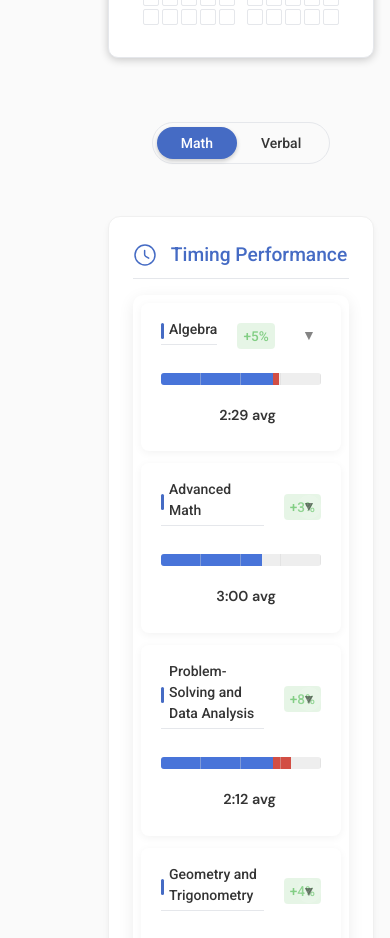
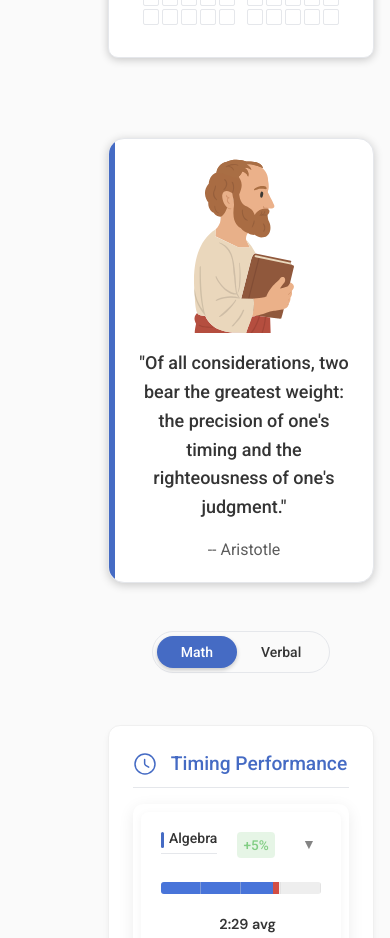
Before and after one commit to Orujhimaru/max_odyssey, a React (Vite) app: page /lab in a window 390 px wide. Shown: the part 1360-2298 px from the top of the page. Built offline with nearby package versions, Linux system fonts and the light colour scheme; sample sign-in values are in the browser's storage; a web font is replaced by a local one.

Commit message:
design: Quote added

```diff
--- a/src/pages/LabPage/LabPage.css
+++ b/src/pages/LabPage/LabPage.css
@@ -1159,3 +1159,74 @@
   height: 44px;
   object-fit: contain;
 }
+
+/* Quote styles */
+.quote-container {
+  display: flex;
+  background-color: var(--bg-primary);
+  border-radius: 16px;
+  margin: 16px 0;
+  overflow: hidden;
+  box-shadow: 0 2px 10px var(--box-shadow);
+  border: 1px solid var(--border-color);
+}
+
+.quote-accent-line {
+  width: 6px;
+  background-color: var(--verbal-color);
+  min-height: 100%;
+}
+
+.quote-content {
+  display: flex;
+  flex: 1;
+  align-items: center;
+}
+
+.quote-author-icon {
+  width: 120px;
+  height: auto;
+  object-fit: contain;
+  margin-left: 24px;
+}
+
+.quote-text-container {
+  padding: 24px 32px;
+  flex: 1;
+}
+
+.quote-text {
+  font-size: 20px;
+  line-height: 1.6;
+  color: var(--text-primary);
+  margin: 0 0 16px 0;
+  font-weight: 500;
+}
+
+.quote-author {
+  font-size: 16px;
+  color: var(--text-primary);
+  opacity: 0.8;
+}
+
+@media (max-width: 768px) {
+  .quote-content {
+    flex-direction: column;
+    align-items: center;
+    padding: 20px;
+  }
+
+  .quote-author-icon {
+    width: 100px;
+    margin: 0 0 16px 0;
+  }
+
+  .quote-text-container {
+    padding: 0;
+    text-align: center;
+  }
+
+  .quote-text {
+    font-size: 18px;
+  }
+}
--- a/src/pages/LabPage/LabPage.jsx
+++ b/src/pages/LabPage/LabPage.jsx
@@ -2,6 +2,7 @@ import React, { useState, useEffect } from "react";
 import "./LabPage.css";
 import { CalendarIcon, ChartIcon, ClockIcon } from "../../icons/Icons";
 import labPageIcon from "../../assets/lab_page.svg";
+import aristotleIcon from "../../assets/aristotle.svg";
 
 // Import score SVGs
 import scoreA from "../../assets/scoreA.svg";
@@ -790,6 +791,26 @@ const LabPage = () => {
           </div>
         </div>
 
+        {/* Aristotle Quote Section */}
+        <div className="quote-container">
+          <div className="quote-accent-line"></div>
+          <div className="quote-content">
+            <img
+              src={aristotleIcon}
+              alt="Aristotle"
+              className="quote-author-icon"
+            />
+            <div className="quote-text-container">
+              <p className="quote-text">
+                "Of all considerations, two bear the greatest weight: the
+                precision of one's timing and the righteousness of one's
+                judgment."
+              </p>
+              <span className="quote-author">-- Aristotle</span>
+            </div>
+          </div>
+        </div>
+
         {/* Tab selection for Math/Verbal */}
         <div className="performance-tab-selector">
           <div className="tab-pill">
```
Also changed, not shown: src/assets/aristotle.svg (added).
